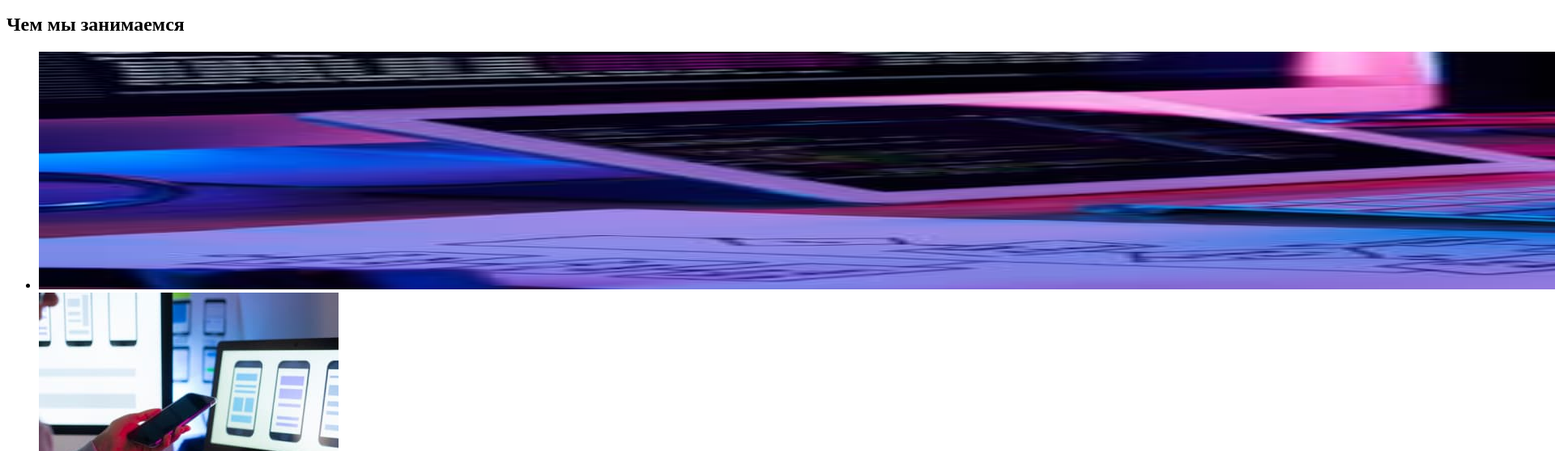
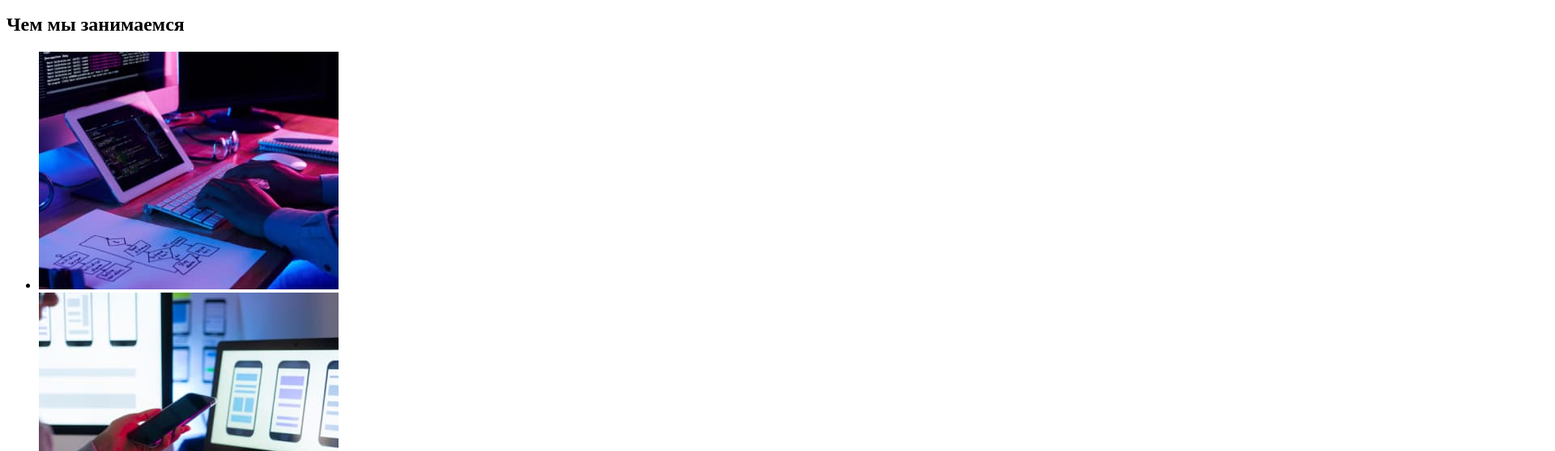
Before and after one commit to AndreyPodobedov/goit-markup-hw-01, a plain HTML site: page index.html in a window 1280 px wide. Shown: the part 587-1145 px from the top of the page at 81% size, 1920 px wide, since content can reach past the window. Drawn offline with Linux system fonts and the light colour scheme.

Commit message:
add html

```diff
--- a/index.html
+++ b/index.html
@@ -58,7 +58,7 @@
       <section>
         <h2>Чем мы занимаемся</h2>
         <ul>
-          <li><img src="./images/image1.jpg" alt="печатает текст" width="3700" height="294" /></li>
+          <li><img src="./images/image1.jpg" alt="печатает текст" width="370" height="294" /></li>
           <li><img src="./images/image2.jpg" alt="читает смартфон" width="370" height="294" /></li>
           <li><img src="./images/image3.jpg" alt="смотрит планшет" width="370" height="294" /></li>
         </ul>
```
